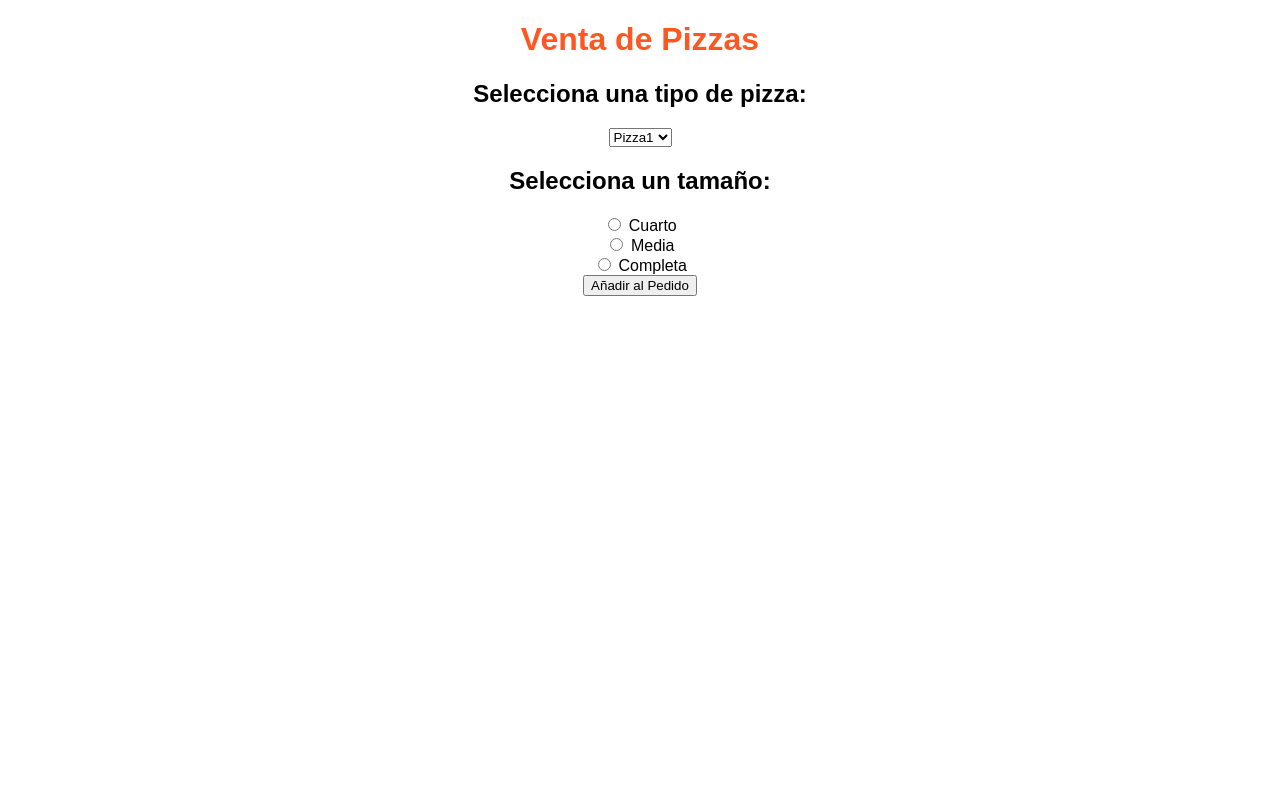
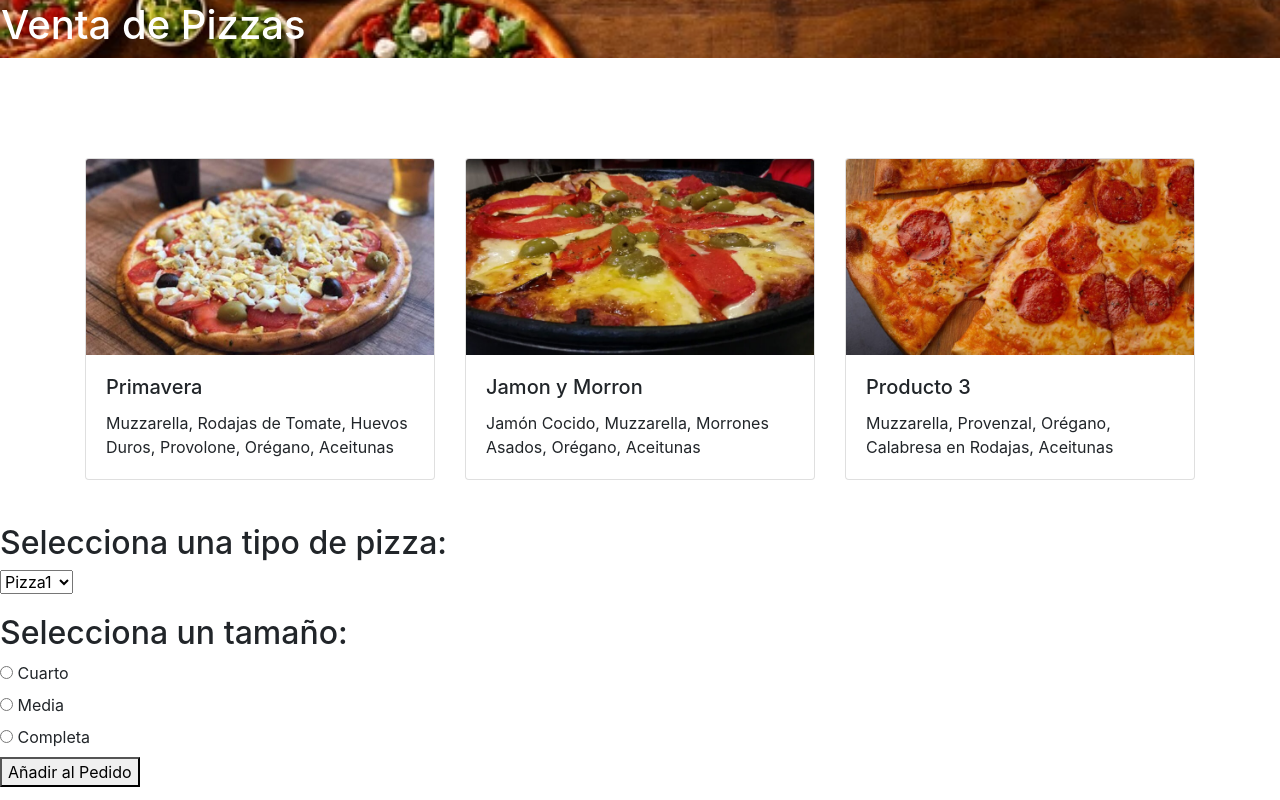
Before and after one commit to DonMario2/Final-Js-Flex, a plain HTML site: page index.html in a window 1280 px wide. Drawn offline with nearby package versions, Linux system fonts and the light colour scheme.

Commit message:
basico html

```diff
--- a/app/app.js
+++ b/app/app.js
@@ -1,31 +1,24 @@
-const card = document.createElement('div');
-card.classList.add('card');
+window.addEventListener("load", crearTarjetas);
 
-const image = document.createElement('img');
-image.src = producto.imagen;
-image.classList.add('card-img-top');
-
-const cardBody = document.createElement('div');
-cardBody.classList.add('card-body');
-
-const title = document.createElement('h5');
-title.classList.add('card-title');
-title.textContent = producto.nombre;
-
-const description = document.createElement('p');
-description.classList.add('card-text');
-description.textContent = producto.descripcion;
-
-const price = document.createElement('p');
-price.classList.add('card-text');
-price.textContent = producto.precio;
-
-cardBody.appendChild(title);
-cardBody.appendChild(description);
-cardBody.appendChild(price);
-
-card.appendChild(image);
-card.appendChild(cardBody);
-
-// Agrega la tarjeta al contenedor de las tarjetas
-productosContainer.appendChild(card);
+function crearTarjetas() {
+  fetch('app/product.json')
+    .then(response => response.json())
+    .then(data => {
+      let output = '';
+      data.forEach(function(product) {
+        output += `
+          <div class="col-md-4">
+            <div class="card mb-4">
+              <img src="${product.imagen}" class="card-img-top" alt="${product.nombre}">
+              <div class="card-body">
+                <h5 class="card-title">${product.nombre}</h5>
+                <p class="card-text">${product.descripcion.join(', ')}</p>
+              </div>
+            </div>
+          </div>
+        `;
+      });
+      document.getElementById('product-cards').innerHTML = output;
+    })
+    .catch(err => console.log(err));
+}
--- a/app/product.json
+++ b/app/product.json
@@ -1,8 +1,8 @@
 [
     {
-      "imagen": "sources/pizza1.jpg",
-      "nombre": "Producto 1",
-      "descripcion": "Descripción del Pizza 1",
+      "imagen": "../assets/pizzza-primavera.jpg",
+      "nombre": "Primavera",
+      "descripcion": ["Muzzarella", "Rodajas de Tomate", "Huevos Duros", "Provolone", "Orégano, Aceitunas"],
       "tamaños": [
         {
           "tamaño": "Pequeña",
@@ -19,9 +19,9 @@
       ]
     },
     {
-      "imagen": "sources/pizza2.jpg",
-      "nombre": "Producto 2",
-      "descripcion": "Descripción del Pizza 2",
+      "imagen": "../assets/pizza-jamon-y-morrones.jpg",
+      "nombre": "Jamon y Morron",
+      "descripcion": ["Jamón Cocido", "Muzzarella", "Morrones Asados", "Orégano", "Aceitunas"],
       "tamaños": [
         {
           "tamaño": "Pequeña",
@@ -38,9 +38,9 @@
       ]
     },
     {
-      "imagen": "sources/pizza3.jpg",
+      "imagen": "../assets/pizza-calabresa.jpg",
       "nombre": "Producto 3",
-      "descripcion": "Descripción del Pizza 3",
+      "descripcion": ["Muzzarella", "Provenzal", "Orégano", "Calabresa en Rodajas", "Aceitunas"],
       "tamaños": [
         {
           "tamaño": "Pequeña",
@@ -53,5 +53,7 @@
         {
           "tamaño": "Grande",
           "precio": 14.99
+        }
+      ]
     }
-  ]
+]
--- a/css/style.css
+++ b/css/style.css
@@ -3,8 +3,16 @@ body {
     text-align: center;
   }
 
+  header{
+    background-image: url('../assets/banner3.webp');
+    background-size: cover;
+    background-position: center;
+    padding: 1px;
+  }
+
   h1 {
-    color: #FF5722;
+    color: #ffffff;
+    font-size: 50px;
   }
 
   #pizza-types, #pizza-sizes {
@@ -24,3 +32,7 @@ body {
   #order-button:hover {
     background-color: #45a049;
   }
+
+  .col-md-4 {
+    padding-top: 100px;
+  }
--- a/index.html
+++ b/index.html
@@ -5,6 +5,7 @@
   <meta name="viewport" content="width=device-width, initial-scale=1.0">
   <title>Venta de Pizzas</title>
   <link rel="stylesheet" href="css/style.css">
+  <link rel="stylesheet" href="https://stackpath.bootstrapcdn.com/bootstrap/4.5.0/css/bootstrap.min.css">
 </head>
 <body>
   <header>
@@ -13,8 +14,9 @@
 
   <section>
     <!-- listado de productos -->
-    <div class="container">
-      <div id="productosContainer" class="row"></div>
+    <div class="container mt4">
+      <div class="row" id="product-cards">
+      </div>
     </div>
   </section>
 
@@ -43,6 +45,9 @@
   </section>
 
 
+  <script src="https://code.jquery.com/jquery-3.5.1.slim.min.js"></script>
+  <script src="https://stackpath.bootstrapcdn.com/bootstrap/4.5.0/js/bootstrap.bundle.min.js"></script>
   <script src="app/app.js"></script>
+
 </body>
 </html>
```
Also changed, not shown: assets/banner3.webp (renamed from sources/banner3.webp), assets/pizza-calabresa.jpg (added), assets/pizza-jamon-y-morrones.jpg (added), assets/pizzza-primavera.jpg (added), sources/banner.jpg (deleted), sources/banner1.webp (deleted), sources/banner2.jpg (deleted).
